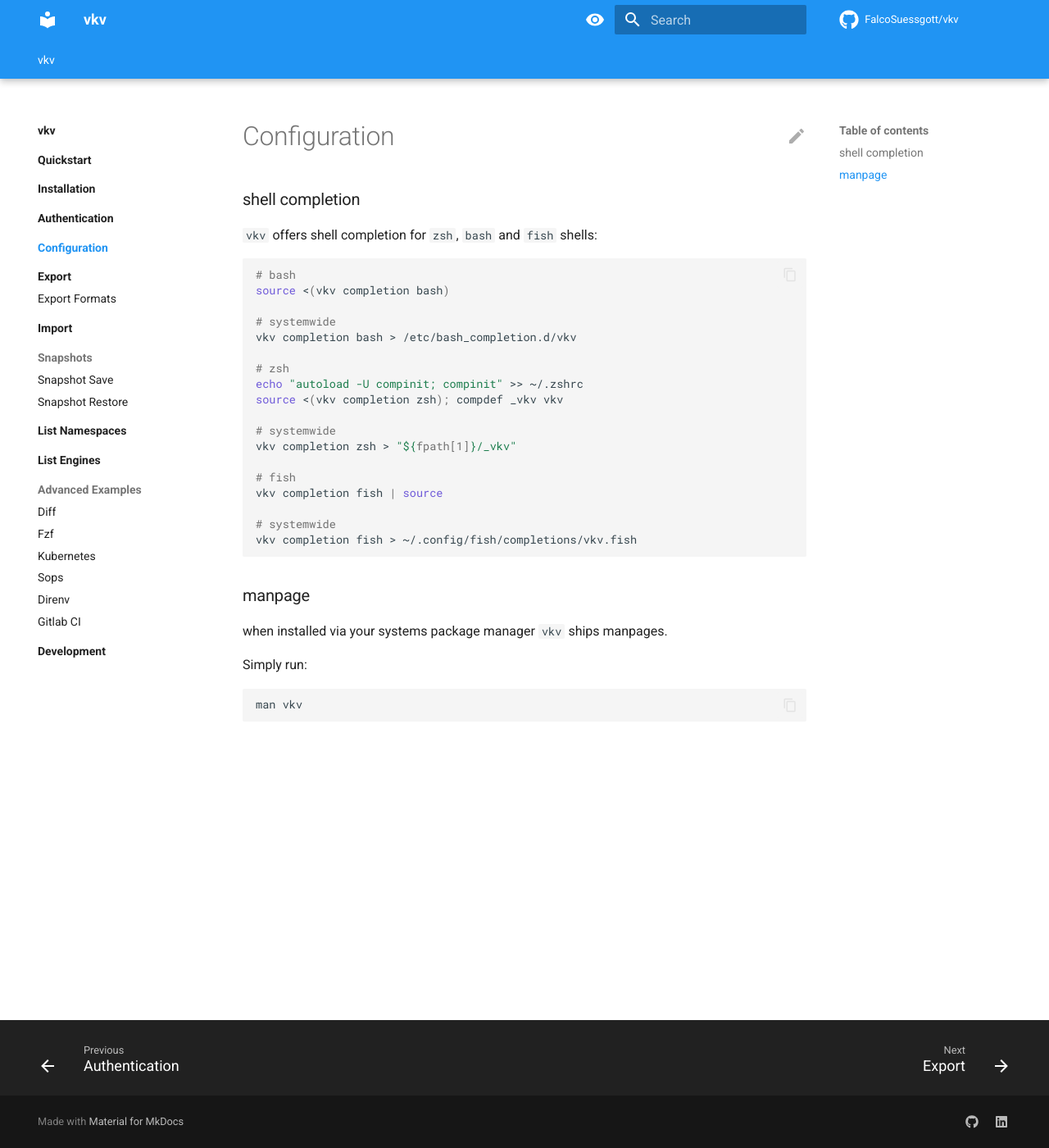
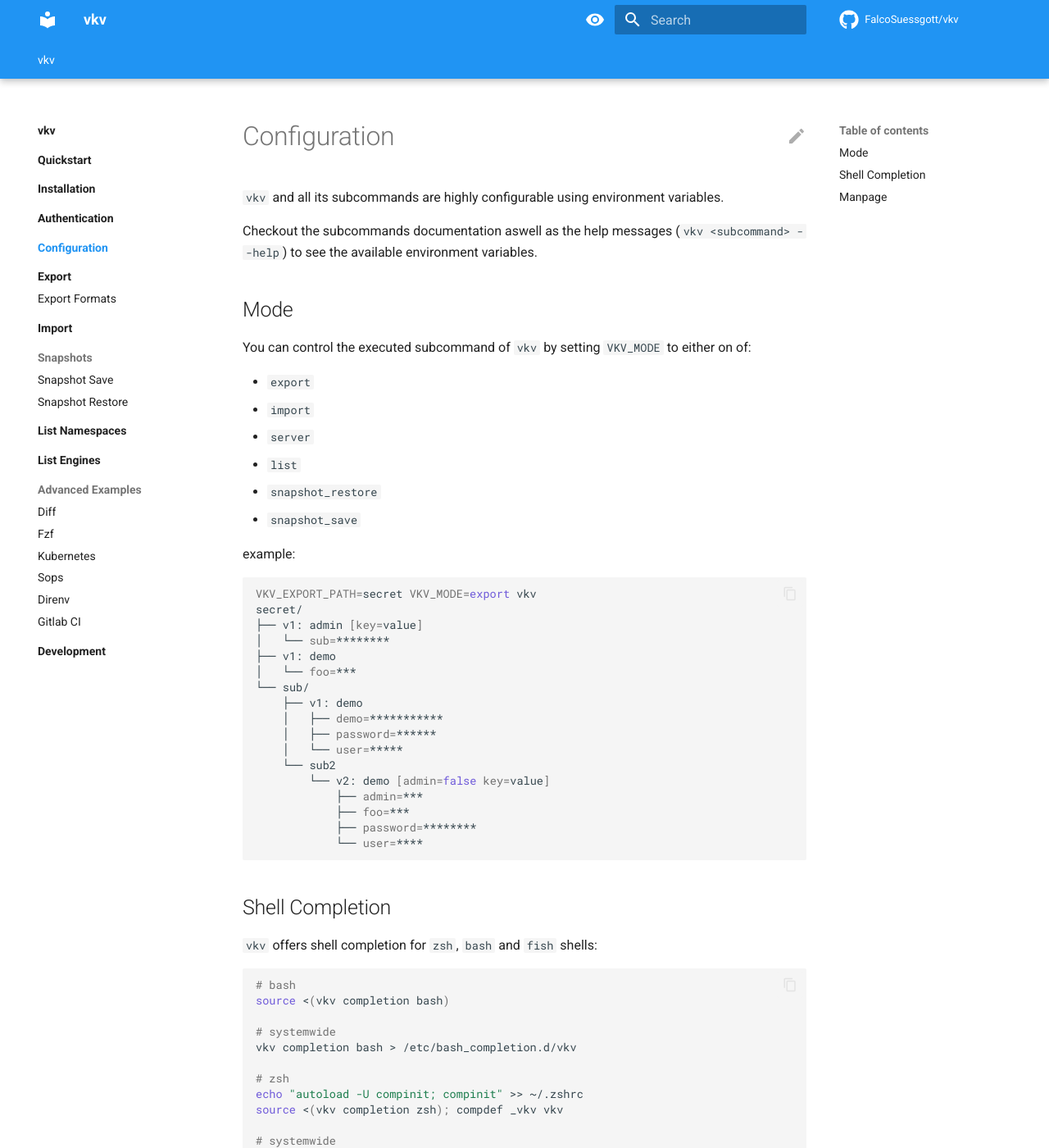
Before and after one commit to FalcoSuessgott/vkv, an MkDocs documentation site: the page built from docs/04_configuration/index.md, in a window 1280 px wide and 1400 px high. Shown: the whole window at 82% size. Built offline with MkDocs 1.6.1 and Material for MkDocs 9.7.7, drawn with Linux system fonts in a browser that asks for light colours; comment, search, counter and statistics services are not loaded.

````diff
--- a/docs/04_configuration/index.md
+++ b/docs/04_configuration/index.md
@@ -1,4 +1,40 @@
-### shell completion
+`vkv` and  all its subcommands are highly configurable using environment variables.
+
+Checkout the subcommands documentation aswell as the help messages (`vkv <subcommand> --help`) to see the available environment variables.
+
+## Mode
+You can control the executed subcommand of `vkv` by setting `VKV_MODE` to either on of:
+
+* `export`
+* `import`
+* `server`
+* `list`
+* `snapshot_restore`
+* `snapshot_save`
+
+example:
+
+```bash
+VKV_EXPORT_PATH=secret VKV_MODE=export vkv
+secret/
+├── v1: admin [key=value]
+│   └── sub=********
+├── v1: demo
+│   └── foo=***
+└── sub/
+    ├── v1: demo
+    │   ├── demo=***********
+    │   ├── password=******
+    │   └── user=*****
+    └── sub2
+        └── v2: demo [admin=false key=value]
+            ├── admin=***
+            ├── foo=***
+            ├── password=********
+            └── user=****
+```
+
+## Shell Completion
 `vkv` offers shell completion for `zsh`, `bash` and `fish` shells:
 
 ```bash
@@ -22,7 +58,7 @@
 vkv completion fish > ~/.config/fish/completions/vkv.fish
 ```
 
-### manpage
+## Manpage
 when installed via your systems package manager `vkv` ships manpages.
 
 Simply run:
````
Also changed, not shown: 2 other files.
